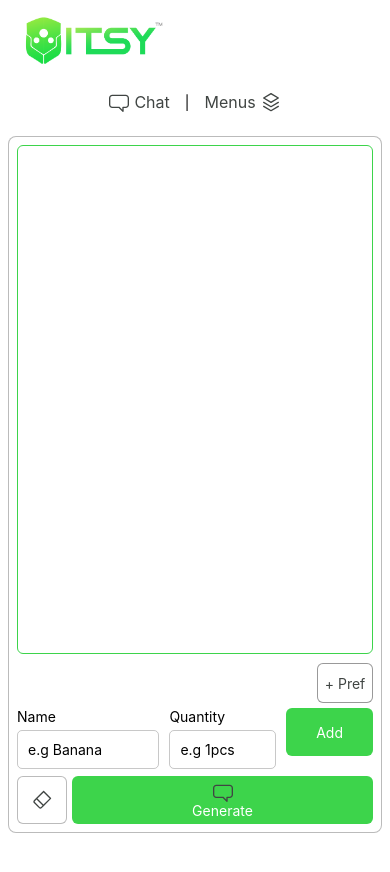
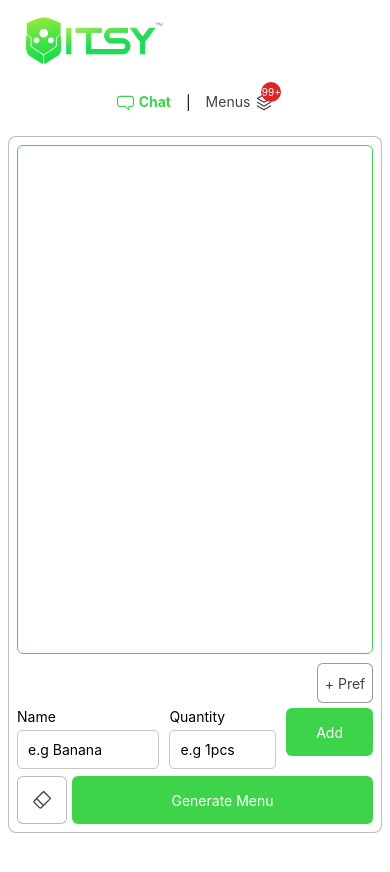
Before and after one commit to iannico322/itsy-application, a React Native app: screen / in a window 390 px wide. Shown: the top 872 px of the page. Built offline with nearby package versions, Linux system fonts and the light colour scheme.

Commit message:
feat: adding menu items

```diff
--- a/App.js
+++ b/App.js
@@ -1,87 +1,87 @@
+import {
+  Image,
+  Text,
+  TouchableOpacity,
+  View,
+  StatusBar,
+  SafeAreaView,
+  ScrollView,
+} from "react-native";
+import AsyncStorage from "@react-native-async-storage/async-storage";
 
-import { Image, Text, TouchableOpacity, View, StatusBar, SafeAreaView, ScrollView} from 'react-native';
-import AsyncStorage from '@react-native-async-storage/async-storage';
-
-import { Path, Svg } from 'react-native-svg';
-import Input from './components/input/input';
-import { useEffect, useRef, useState } from 'react';
-import SVG from './components/svg/svg';
-import GenerateMenus from './screens/generateMenus';
-
+import { Path, Svg } from "react-native-svg";
+import Input from "./components/input/input";
+import { useEffect, useRef, useState } from "react";
+import GenerateMenus from "./screens/generateMenus";
+import sampleData from "./sampleData";
 
 export default function App() {
+  const [menuActivate, setMenuActivate] = useState(false);
 
-  const [menuActivate,setMenuActivate] = useState(false);
+  const [messages, setMessages] = useState([]);
 
-  const [messages,setMessages]= useState([])
+  const [showNotif,setShowNotif]= useState(true)
 
-  const [items,setItems] = useState({
-    name:"",qk:""
-  })
-
+  const [items, setItems] = useState({
+    name: "",
+    qk: "",
+  });
 
   const scrollViewRef = useRef();
-  useEffect(()=>{
-    console.log(menuActivate)
-  },[menuActivate])
+  useEffect(() => {
+    console.log(menuActivate);
+  }, [menuActivate]);
 
   const storeData = async (value) => {
     try {
-      await AsyncStorage.setItem('itsy-store', value);
+      await AsyncStorage.setItem("itsy-store", value);
     } catch (e) {
       // saving error
     }
   };
 
-
-
-
   const getData = async () => {
-        const data = await AsyncStorage.getItem('itsy-store');
-        return data
-
+    const data = await AsyncStorage.getItem("itsy-store");
+    return data;
   };
-
-
-
 
   useEffect(() => {
     scrollViewRef.current?.scrollToEnd({ animated: true });
   }, [messages]);
 
-
   useEffect(() => {
-    console.log(items)
+    console.log(items);
   }, [items]);
 
-
-
   return (
-    <View  className=" flex-1 w-screen bg-accent-foreground " style={{gap:2}}>
-
-      <StatusBar
-      barStyle="dark-content"
-      />
+    <View className=" flex-1 w-screen bg-accent-foreground " style={{ gap: 2 }}>
+      <StatusBar barStyle="dark-content" />
       <View className=" flex justify-center w-full h-20  ">
-
         <Image
           className=" h-14 w-36 ml-5  "
-        style={{resizeMode:"contain"}}
-        source={require('./assets/images/Itsy_logo_w_text.png')}
+          style={{ resizeMode: "contain" }}
+          source={require("./assets/images/Itsy_logo_w_text.png")}
         />
-
-
-
       </View>
 
-      <View className="flex  flex-row w-full h-10 items-center    justify-center  " style={{gap:15}}>
-
-        <TouchableOpacity className=" flex flex-row text-primary  items-center hover:text-[#3dd44b] hover:cursor-pointer  " onPress={()=>{
-          setMenuActivate(false)
-        }}  style={{gap:5}}>
-
-
-        <Svg width="20" className=" text-primary " height="20"  viewBox="0 0 15 15" xmlns="http://www.w3.org/2000/svg">
+      <View
+        className="flex  flex-row w-full h-10 items-center    justify-center  "
+        style={{ gap: 15 }}
+      >
+        <TouchableOpacity
+          className=" flex flex-row text-primary  items-center hover:text-[#3dd44b] hover:cursor-pointer  "
+          onPress={() => {
+            setMenuActivate(false);
+          }}
+          style={{ gap: 5 }}
+        >
+          <Svg
+            width="17"
+            className={!menuActivate?" text-primary-foreground text-sm":" text-primary text-sm"}
+            height="20"
+            viewBox="0 0 15 15"
+            xmlns="http://www.w3.org/2000/svg"
+          >
             <Path
               fill-rule="evenodd"
               clip-rule="evenodd"
@@ -90,17 +90,30 @@ export default function App() {
             />
           </Svg>
 
-          <Text className=" text-primary text-base">Chat</Text>
+          <Text className={!menuActivate?" text-primary-foreground text-sm font-bold":" text-primary text-sm"}>Chat</Text>
         </TouchableOpacity>
 
         <Text>|</Text>
 
-        <TouchableOpacity className=" flex flex-row-reverse text-primary  items-center hover:text-[#3dd44b] hover:cursor-pointer  " onPress={()=>{
 
-
-          setMenuActivate(true)
-        }}   style={{gap:5}} >
-        <Svg width="20" className=" text-primary " height="20"  viewBox="0 0 15 15" xmlns="http://www.w3.org/2000/svg">
+        <TouchableOpacity
+          className=" flex flex-row-reverse text-primary  items-center  hover:cursor-pointer  "
+          onPress={() => {
+            setMenuActivate(true);
+            setShowNotif(false)
+          }}
+          style={{ gap: 5 }}
+        >
+          <View className={showNotif?" absolute z-10 translate-y-[-10px] translate-x-2 h-5 w-5 flex items-center justify-center rounded-full  bg-red-600":"hidden"}>
+             <Text className=" text-background text-[10px]">99+</Text>
+          </View>
+          <Svg
+            width="18"
+            className={menuActivate?" text-primary-foreground text-sm":" text-primary text-sm"}
+            height="20"
+            viewBox="0 0 15 15"
+            xmlns="http://www.w3.org/2000/svg"
+          >
             <Path
               fill-rule="evenodd"
               clip-rule="evenodd"
@@ -109,68 +122,64 @@ export default function App() {
             />
           </Svg>
 
-          <Text className=" text-primary text-base">Menus</Text>
-        </TouchableOpacity>
 
 
-
+          <Text className={menuActivate?" text-primary-foreground text-sm font-bold":" text-primary text-sm"}>Menus</Text>
+        </TouchableOpacity>
       </View>
 
-
       <View className="w-full h-full flex items-center  px-2  py-3 box-border relative">
-
-        <View className={menuActivate?"  absolute z-10 flex flex-col w-full h-[85%] overflow-hidden bg-background rounded-lg border border-border/40 box-border items-center  p-2 ":" hidden "}>
+        <View
+          className={
+            menuActivate
+              ? "  absolute z-1 flex flex-col w-full h-[85%] overflow-hidden  rounded-lg border border-border/40 box-border items-center  p-2 "
+              : " hidden "
+          }
+        >
 
           <GenerateMenus
-            items={
-              [
-                {
-                  name:"nico",qk:"2"
-                },
-
-                {
-                  name:"ian",qk:"2"
-                },
-              ]
-            }
-
+            menus={sampleData}
           />
-
         </View>
 
-        <View className={menuActivate?" hidden":" flex flex-col w-full h-[85%] overflow-hidden bg-background rounded-lg border border-border/40 box-border items-center  p-2"} style={{gap:10}} >
-
-
-          <View className=" relative overflow-hidden w-full flex-1 rounded-md box-border border-primary-foreground border flex " >
-
-
+        <View
+          className={
+            menuActivate
+              ? " hidden"
+              : " flex flex-col w-full h-[85%] overflow-hidden bg-background rounded-lg border border-border/40 box-border items-center  p-2"
+          }
+          style={{ gap: 10 }}
+        >
+          <View className=" relative overflow-hidden w-full flex-1 rounded-md box-border border-primary-foreground border flex ">
             <SafeAreaView className=" flex-1 w-full h-full">
-
-            <ScrollView className=" flex flex-col  h-[1000px] w-full " ref={scrollViewRef} style={{gap:5}} >
-
-            {messages.map((e,key)=>(
-              <View key={key} className=" flex items-center justify-center bg-background border-b border-border h-[100px] w-full ">
+              <ScrollView
+                className=" flex flex-col  h-[1000px] w-full "
+                ref={scrollViewRef}
+                style={{ gap: 5 }}
+              >
+                {messages.map((e, key) => (
+                  <View
+                    key={key}
+                    className=" flex items-center justify-center bg-background border-b border-border h-[100px] w-full "
+                  >
                     <Text>{e}</Text>
-
                   </View>
                 ))}
-
-
-
               </ScrollView>
             </SafeAreaView>
-
           </View>
-          <View className=" flex w-full h-[160px]  box-border" >
-            <View className=" relative flex flex-row w-full  flex-1  items-end mb-5 " style={{gap:10}}>
-
+          <View className=" flex w-full h-[160px]  box-border">
+            <View
+              className=" relative flex flex-row w-full  flex-1  items-end mb-5 "
+              style={{ gap: 10 }}
+            >
               <View className=" w-[40%]">
                 <Input
                   label="Name"
                   placeholder="e.g Banana"
                   name="name"
-                onChangeText={(e)=>{
-                  setItems({...items,name: e})
+                  onChangeText={(e) => {
+                    setItems({ ...items, name: e });
                   }}
                   value={items.name}
                 />
@@ -181,46 +190,52 @@ export default function App() {
                   placeholder="e.g 1pcs"
                   name="qk"
                   value={items.qk}
-                onChangeText={(e)=>{
-                  setItems({...items,qk: e})
+                  onChangeText={(e) => {
+                    setItems({ ...items, qk: e });
                   }}
                 />
               </View>
 
-              <View className=" h-full flex-1 flex-col justify-end items-end" style={{gap:5}}>
-
+              <View
+                className=" h-full flex-1 flex-col justify-end items-end"
+                style={{ gap: 5 }}
+              >
                 <TouchableOpacity className=" h-10 w-14 bg-background border border-border/60 rounded-md flex items-center justify-center">
                   <Text className=" text-primary">+ Pref</Text>
-
                 </TouchableOpacity>
 
-              <TouchableOpacity className=" w-full  h-12 bg-primary-foreground rounded-md flex items-center justify-center" onPress={()=>{
+                <TouchableOpacity
+                  className=" w-full  h-12 bg-primary-foreground rounded-md flex items-center justify-center"
+                  onPress={() => {
+                    setItems({
+                      name: "",
+                      qk: "",
+                    });
 
-                setItems({
-                  name:"",qk:""
-                })
+                    getData().then((data) => {
+                      console.log(data);
+                    });
 
-                getData().then((data)=>{
-                  console.log(data)
-                })
-
-                setMessages([...messages,`${items.qk} ${items.name}` ])
-              }}>
+                    setMessages([...messages, `${items.qk} ${items.name}`]);
+                  }}
+                >
                   <Text className=" text-background">Add</Text>
-
                 </TouchableOpacity>
               </View>
-
-
-
             </View>
 
-            <View className=" flex w-full flex-row" style={{gap:5}}>
-
-            <TouchableOpacity className="w-[50px] h-12 bg-background border border-border/40 rounded-md flex items-center justify-center" onPress={()=>{
-
-                    }}>
-                     <Svg width="20" className=" text-primary " height="20"  viewBox="0 0 15 15" xmlns="http://www.w3.org/2000/svg">
+            <View className=" flex w-full flex-row" style={{ gap: 5 }}>
+              <TouchableOpacity
+                className="w-[50px] h-12 bg-background border border-border/40 rounded-md flex items-center justify-center"
+                onPress={() => {}}
+              >
+                <Svg
+                  width="20"
+                  className=" text-primary "
+                  height="20"
+                  viewBox="0 0 15 15"
+                  xmlns="http://www.w3.org/2000/svg"
+                >
                   <Path
                     fill-rule="evenodd"
                     clip-rule="evenodd"
@@ -228,40 +243,22 @@ export default function App() {
                     fill="currentColor"
                   />
                 </Svg>
-
               </TouchableOpacity>
 
-        <TouchableOpacity className="w-full h-12 flex-1 bg-primary-foreground rounded-md flex items-center justify-center" onPress={()=>{
-                      storeData("banana")
-                    }}>
-
-                      <Svg width="20" className=" text-primary " height="20" fill="none"  viewBox="0 0 15 15" xmlns="http://www.w3.org/2000/svg">
-                                  <Path
-                                    fill-rule="evenodd"
-                                    clip-rule="evenodd"
-                                    d="M12.5 3L2.5 3.00002C1.67157 3.00002 1 3.6716 1 4.50002V9.50003C1 10.3285 1.67157 11 2.5 11H7.50003C7.63264 11 7.75982 11.0527 7.85358 11.1465L10 13.2929V11.5C10 11.2239 10.2239 11 10.5 11H12.5C13.3284 11 14 10.3285 14 9.50003V4.5C14 3.67157 13.3284 3 12.5 3ZM2.49999 2.00002L12.5 2C13.8807 2 15 3.11929 15 4.5V9.50003C15 10.8807 13.8807 12 12.5 12H11V14.5C11 14.7022 10.8782 14.8845 10.6913 14.9619C10.5045 15.0393 10.2894 14.9965 10.1464 14.8536L7.29292 12H2.5C1.11929 12 0 10.8807 0 9.50003V4.50002C0 3.11931 1.11928 2.00003 2.49999 2.00002Z"
-                                    fill="currentColor"
-                                  />
-                      </Svg>
+              <TouchableOpacity
+                className="w-full h-12 flex-1 bg-primary-foreground rounded-md flex items-center justify-center"
+                onPress={() => {
+                  storeData("banana");
+                }}
+              >
 
 
-
-
-
-
-
-                      <Text className=" text-background">Generate</Text>
-
+                <Text className=" text-background">Generate Menu</Text>
               </TouchableOpacity>
             </View>
-
-
           </View>
-
         </View>
-
       </View>
-
 
       {/* <Svg width="20" className=" text-primary-foreground" height="20"  viewBox="0 0 15 15" xmlns="http://www.w3.org/2000/svg">
             <Path
@@ -271,7 +268,6 @@ export default function App() {
               fill="currentColor"
             />
           </Svg> */}
-
     </View>
   );
 }
--- a/tailwind.config.js
+++ b/tailwind.config.js
@@ -1,6 +1,6 @@
 /** @type {import('tailwindcss').Config} */
 module.exports = {
-  content: ["./App.{js,jsx,ts,tsx}", "./<custom directory>/**/*.{js,jsx,ts,tsx}"],
+  content: ["./App.{js,jsx,ts,tsx}", "./screens/**/*.{js,jsx,ts,tsx}"],
   theme: {
     extend: {
       colors: {
```
Also changed, not shown: sampleData.js (added, +5 -0 lines), screens/generateMenus.js (+87 -18 lines), assets/text-iso-color.png (deleted). Lines whose indentation alone changed are shown as unchanged.
